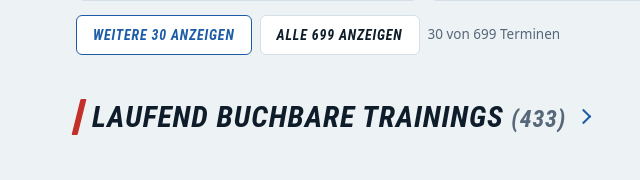
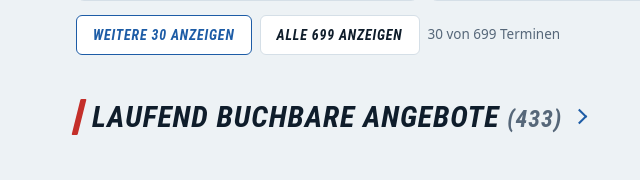
Before and after one commit to Hockeykalender/Hockeykalender-, a plain HTML site: page index.html in a window 1280 px wide. Shown: the part 7898-8078 px from the top of the page, 40-680 px from the left. Drawn offline with Linux system fonts and the light colour scheme.

Commit message:
Überschrift der laufenden Angebote passt sich der gewählten Kategorie an
Co-Authored-By: Claude Sonnet 5.5 <noreply@anthropic.com>
Claude-Session: https://claude.ai/code/session_01YKnmmuTwawNK1d6Ngsp1XY

```diff
--- a/index.html
+++ b/index.html
@@ -192,7 +192,7 @@ h2::before{content:"";position:absolute;left:0;top:.12em;bottom:.12em;width:6px;
 
 <main><div class="wrap">
   <section id="termine"><h2>Termine</h2><p class="h2note">Nach Datum sortiert. Vergangene Termine verschwinden automatisch. „nicht angegeben“ heißt, dass der Anbieter dazu nichts veröffentlicht hat.</p><div id="tl"></div></section>
-  <details id="laufend" class="sec"><summary><h2>Laufend buchbare Trainings <span class="n" id="nLL"></span></h2></summary><p class="h2note">Regelmäßige Trainings, Hockeyschulen und Privatstunden ohne festen Einzeltermin.</p><div class="list" id="ll"></div></details>
+  <details id="laufend" class="sec"><summary><h2><span id="hLL">Laufend buchbare Angebote</span> <span class="n" id="nLL"></span></h2></summary><p class="h2note" id="pLL">Regelmäßige Trainings, Hockeyschulen und Privatstunden ohne festen Einzeltermin.</p><div class="list" id="ll"></div></details>
   <details id="ohne" class="sec"><summary><h2>Nächster Termin noch nicht veröffentlicht <span class="n" id="nOL"></span></h2></summary><p class="h2note">Anbieter mit Camps oder Kursen, deren nächste Termine noch nicht online stehen.</p><div class="ohne" id="ol"></div></details>
   <details id="campanbieter" class="sec"><summary><h2>Alle Camp-Anbieter <span class="n" id="nCP"></span></h2></summary><p class="h2note">Alle erfassten Anbieter mit Camps, nach Land sortiert. Ein Klick auf den Namen zeigt oben nur die Camps dieses Anbieters. Anbieter ohne aktuellen Termin stehen mit „Termine folgen“ in der Liste.</p><div class="prov camps" id="campProv"></div></details>
 </div></main>
@@ -361,7 +361,15 @@ function draw(){
   if(rest>0)html+='<div class="more"><button type="button" data-more="'+PAGE+'">Weitere '+Math.min(PAGE,rest)+' anzeigen</button>'+(rest>PAGE?'<button type="button" class="all" data-more="all">Alle '+list.length+' anzeigen</button>':"")+"<span>"+Math.min(LIMIT,list.length)+" von "+list.length+" Terminen</span></div>";
   $("tl").innerHTML=html||'<div class="empty">Keine Termine für diese Auswahl. Filter lockern oder zurücksetzen.</div>';
   var ll=LAUFEND.filter(function(e){return matches(e,f,false);});
-  $("ll").innerHTML=ll.map(cardLauf).join("")||'<div class="empty">Keine laufenden Trainings für diese Auswahl.</div>';
+  var LT={"":["Laufend buchbare Angebote","Regelmäßige Trainings, Hockeyschulen, Privatstunden und Tryouts ohne festen Einzeltermin.","Keine laufend buchbaren Angebote für diese Auswahl."],
+    C:["Laufend buchbare Camps","Camps ohne festen Einzeltermin.","Keine laufend buchbaren Camps für diese Auswahl."],
+    O:["Tryouts – Bewerbung jederzeit","Diese Vereine nehmen das ganze Jahr Bewerbungen an. Den Termin für das Tryout vereinbarst du direkt mit dem Verein.","Keine Tryouts mit Bewerbung jederzeit für diese Auswahl."],
+    F:["Laufend buchbare Trainings","Regelmäßige Trainings, Hockeyschulen und Privatstunden ohne festen Einzeltermin.","Keine laufenden Trainings für diese Auswahl."],
+    L:["Laufend buchbare Laufschulen","Laufschulen ohne festen Einzeltermin – Einstieg meist jederzeit möglich.","Keine laufend buchbaren Laufschulen für diese Auswahl."],
+    T:["Weitere Turniere","Turniere ohne festen Einzeltermin.","Keine weiteren Turniere für diese Auswahl."]}[f.kat||""]||null;
+  if(!LT)LT=["Laufend buchbare Angebote","Ohne festen Einzeltermin.","Keine laufend buchbaren Angebote für diese Auswahl."];
+  $("hLL").textContent=LT[0];$("pLL").textContent=LT[1];
+  $("ll").innerHTML=ll.map(cardLauf).join("")||'<div class="empty">'+LT[2]+'</div>';
   var ol=OHNE.filter(function(e){return (!f.watch||WATCH[wkey(e)])&&(!f.kat||(f.kat==="T"?e.kat!=="L"&&/turnier|cup|turnaj/i.test(e.titel+" "+e.notiz):f.kat==="L"?e.kat==="L":f.kat==="O"?e.kat==="O":e.kat!=="L"&&e.kat!=="O"))&&(!f.land.length||f.land.indexOf(e.land)>=0)&&(!f.pos||e.pos===f.pos||e.pos==="B")&&(!f.anb||e.anbieter===f.anb)&&(!f.q||f.q.split(/\s+/).every(function(w){return fold(e.titel+" "+e.anbieter+" "+e.ort+" "+e.notiz).indexOf(w)>=0;}));});
   $("ol").innerHTML=ol.map(cardOhne).join("")||'<div class="empty">Keine Einträge für diese Auswahl.</div>';
   $("count").textContent=list.length+" Termine · "+ll.length+" laufend";
```
